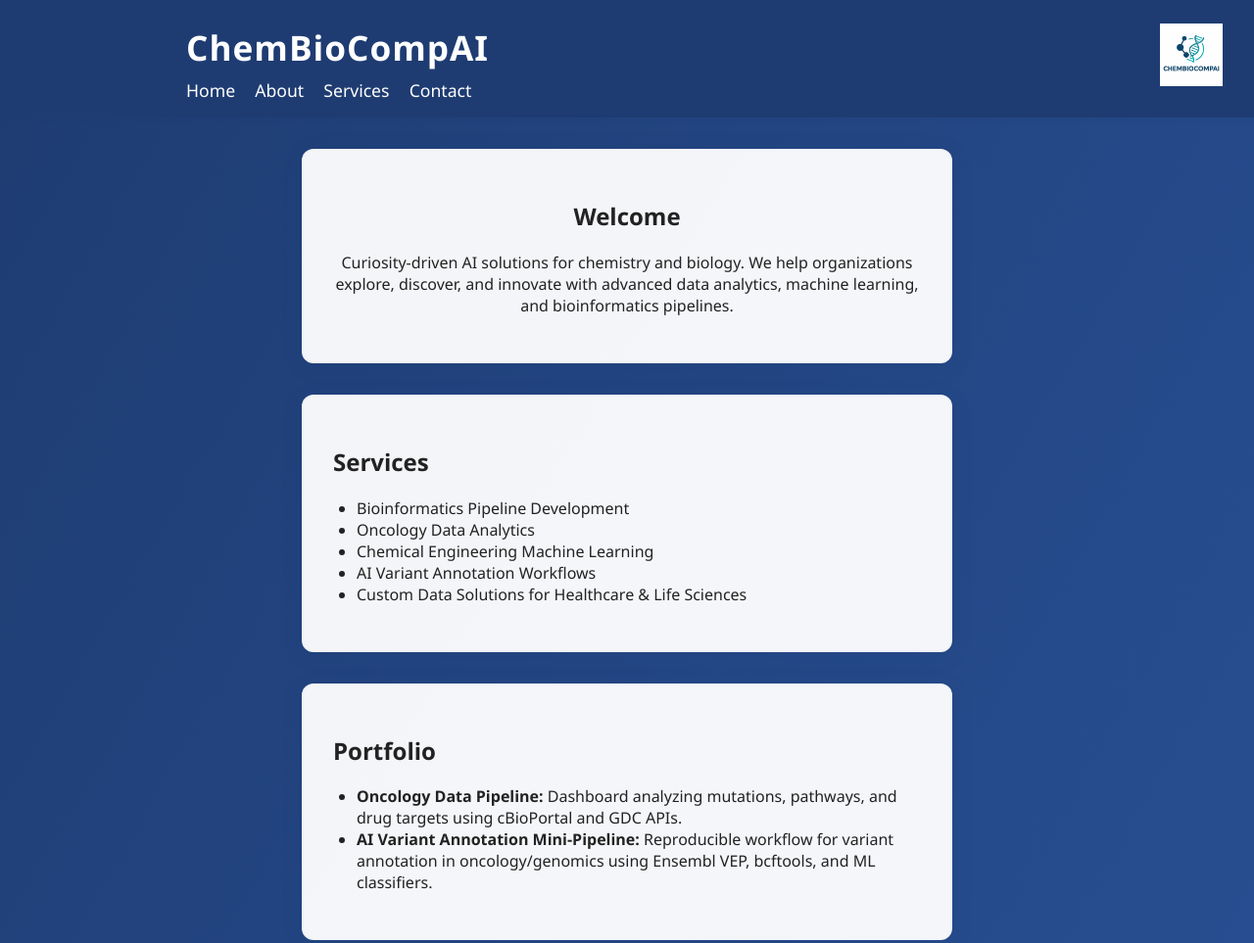
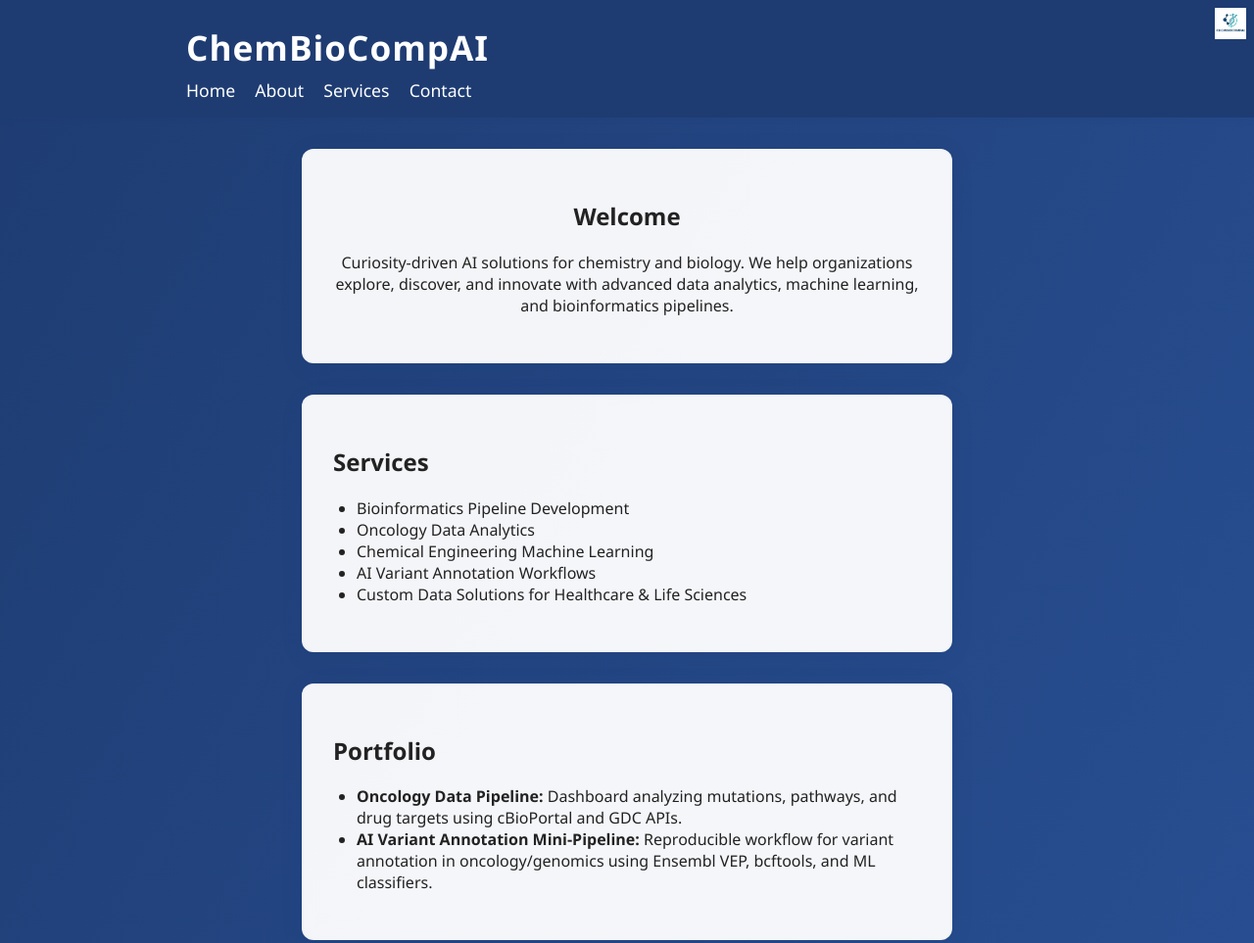
Before and after one commit to justin-mbca/chembio-chat, a website: page index.html in a window 1280 px wide. Shown: the top 963 px of the page at 98% size. Drawn offline with Linux system fonts and the light colour scheme; files that its build step writes are made by us from their sources.

Commit message:
adjust logo

```diff
--- a/chembiocompai-site/css/style.css
+++ b/chembiocompai-site/css/style.css
@@ -44,15 +44,10 @@
     max-width: 900px;
     margin: 0 auto;
 }
-.logo {
-    width: 36px;
-    height: 36px;
-    object-fit: contain;
-}
 .logo-top-right {
     position: absolute;
-    top: 24px;
-    right: 32px;
+    top: 8px;
+    right: 8px;
     z-index: 10;
 }
 .main-header {
--- a/index.html
+++ b/index.html
@@ -19,7 +19,7 @@
                 </nav>
             </div>
         </div>
-        <img src="images/logo.png" alt="ChemBioCompAI Logo" class="logo logo-top-right">
+        <img src="images/logo.png" alt="ChemBioCompAI Logo" class="logo logo-top-right" style="width:32px; height:32px; object-fit:contain;">
     </header>
     <main>
         <section class="hero">
```
